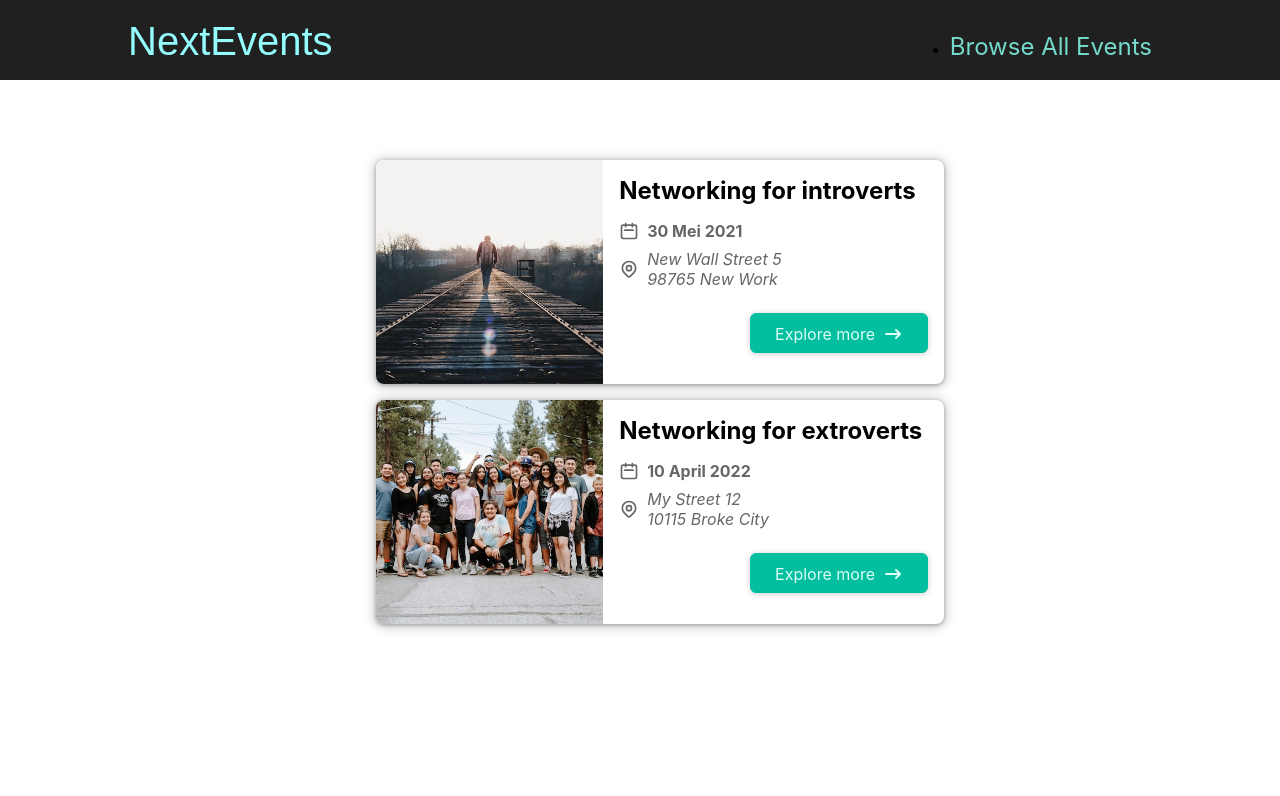
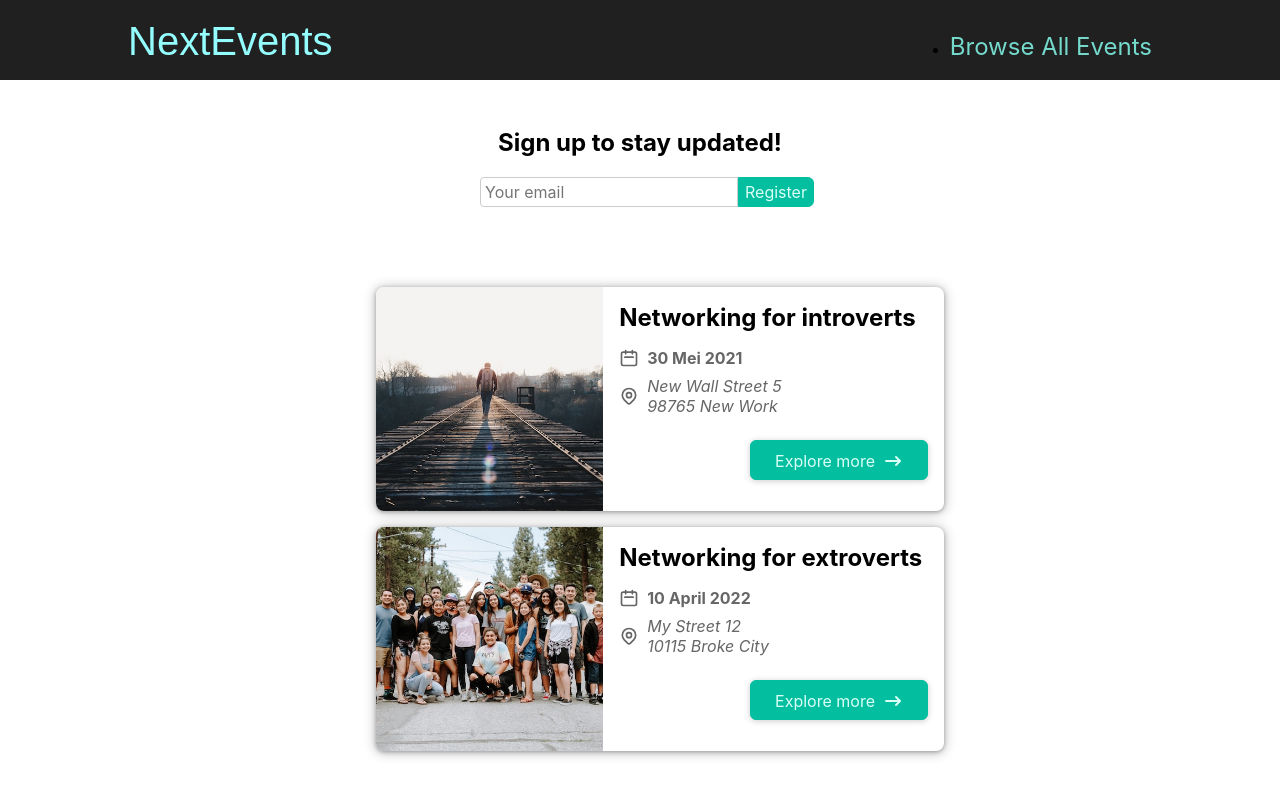
Before and after one commit to ngrwisnu/nextevents, a Next.js app: page / in a window 1280 px wide. Shown: the top 796 px of the page. Built offline with nearby package versions, Linux system fonts and the light colour scheme.

Commit message:
adding a newsletter route: add newsletter api

```diff
--- a/components/input/newsletter-registration.js
+++ b/components/input/newsletter-registration.js
@@ -1,10 +1,24 @@
-import classes from './newsletter-registration.module.css';
+import { useRef } from "react";
+import classes from "./newsletter-registration.module.css";
 
 function NewsletterRegistration() {
+  const userEmailRef = useRef();
+
   function registrationHandler(event) {
     event.preventDefault();
 
+    const enteredEmail = userEmailRef.current.value;
+
     // fetch user input (state or refs)
+    fetch("/api/newsletter", {
+      method: "POST",
+      body: JSON.stringify({ email: enteredEmail }),
+      headers: {
+        "Content-Type": "application/json",
+      },
+    })
+      .then((response) => response.json())
+      .then((data) => console.log(data));
     // optional: validate input
     // send valid data to API
   }
@@ -15,10 +29,11 @@ function NewsletterRegistration() {
       <form onSubmit={registrationHandler}>
         <div className={classes.control}>
           <input
-            type='email'
-            id='email'
-            placeholder='Your email'
-            aria-label='Your email'
+            type="email"
+            id="email"
+            placeholder="Your email"
+            aria-label="Your email"
+            ref={userEmailRef}
           />
           <button>Register</button>
         </div>
--- /dev/null
+++ b/pages/api/newsletter.js
@@ -0,0 +1,15 @@
+function handler(req, res) {
+  if (req.method === "POST") {
+    const email = req.body.email;
+
+    if (!email || !email.includes("@")) {
+      res.status(422).json({ message: "invalid email address." });
+      return;
+    }
+
+    console.log(email);
+    res.status(201).json({ message: "Signed up!" });
+  }
+}
+
+export default handler;
--- a/pages/events/[eventId].js
+++ b/pages/events/[eventId].js
@@ -4,6 +4,7 @@ import EventContent from "../../components/event-detail/event-content";
 import EventLogistics from "../../components/event-detail/event-logistics";
 import EventSummary from "../../components/event-detail/event-summary";
 import ErrorAlert from "../../components/ui/error-alert";
+import Comments from "../../components/input/comments";
 import { getEventById } from "../../dummy-data";
 
 function EventDetailPage() {
@@ -32,6 +33,7 @@ function EventDetailPage() {
       <EventContent>
         <p>{event.description}</p>
       </EventContent>
+      <Comments eventId={eventId} />
     </Fragment>
   );
 }
--- a/pages/index.js
+++ b/pages/index.js
@@ -1,5 +1,6 @@
 import Head from "next/head";
 import EventList from "../components/events/event-list";
+import NewsletterRegistration from "../components/input/newsletter-registration";
 import { getFeaturedEvents } from "../dummy-data";
 import styles from "../styles/Home.module.css";
 
@@ -7,6 +8,10 @@ function HomePage() {
   const featuredEvents = getFeaturedEvents();
   return (
     <div>
+      <Head>
+        <title>NextJS Events</title>
+      </Head>
+      <NewsletterRegistration />
       <EventList items={featuredEvents} />
     </div>
   );
```
